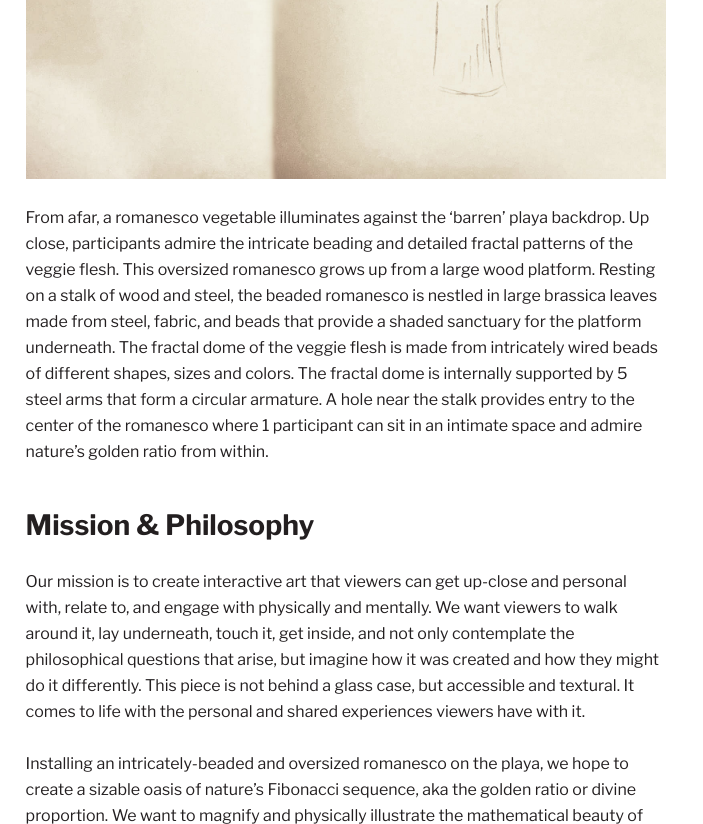
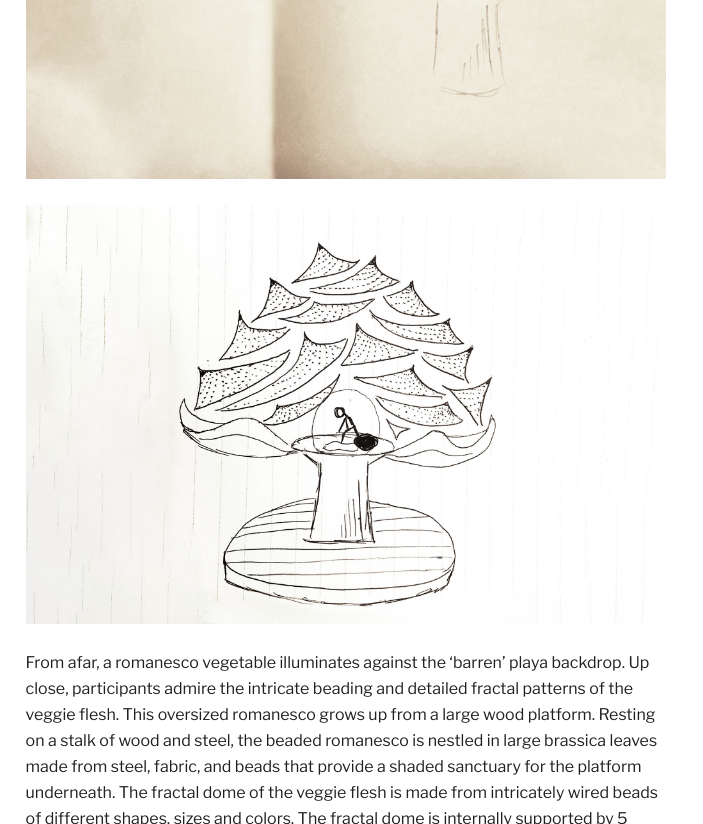
Before and after one commit to laustdeleuran/futureproblems, a Gatsby site: page /multiverse/ingesting-infinity in a window 1280 px wide. Shown: the part 625-1449 px from the top of the page, without its empty margins (0-703 px from the left). Built offline with nearby package versions, Linux system fonts and the light colour scheme; Gatsby itself is replaced by a stand-in of ours.

Commit message:
chore: add new image to brassica

```diff
--- a/src/pages/multiverse/ingesting-infinity.js
+++ b/src/pages/multiverse/ingesting-infinity.js
@@ -10,6 +10,13 @@ const Project = () => {
 	const data = useStaticQuery(graphql`
 		query {
 			sketch: file(relativePath: { eq: "ingesting-infinity.jpg" }) {
+				childImageSharp {
+					fluid(maxWidth: 700) {
+						...GatsbyImageSharpFluid
+					}
+				}
+			}
+			sketchTwo: file(relativePath: { eq: "ingesting-infinity-2.jpg" }) {
 				childImageSharp {
 					fluid(maxWidth: 700) {
 						...GatsbyImageSharpFluid
@@ -33,6 +40,9 @@ const Project = () => {
 			<h2>The Installation</h2>
 			<p>
 				<Img fluid={data.sketch.childImageSharp.fluid} />
+			</p>
+			<p>
+				<Img fluid={data.sketchTwo.childImageSharp.fluid} />
 			</p>
 			<p>
 				From afar, a romanesco vegetable illuminates against the ‘barren’ playa
```
Also changed, not shown: src/images/ingesting-infinity-2.jpg (added).
